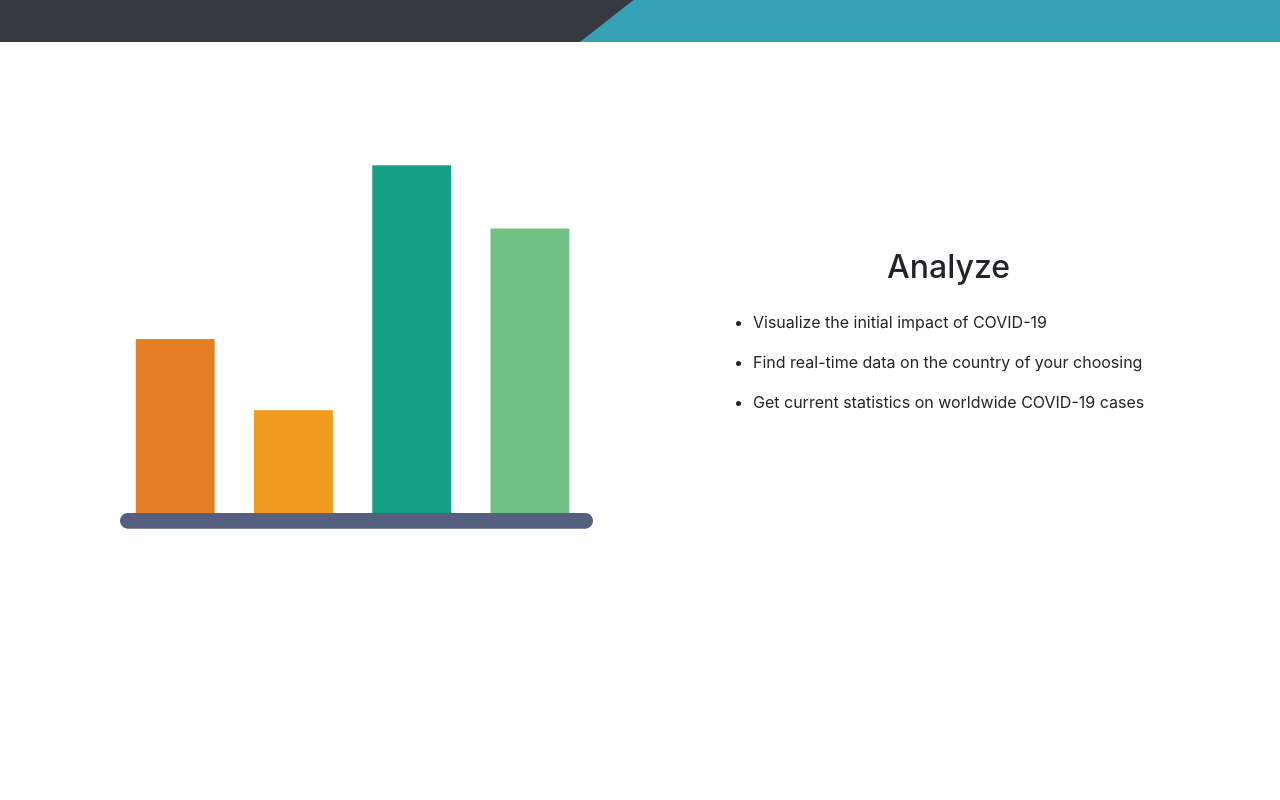
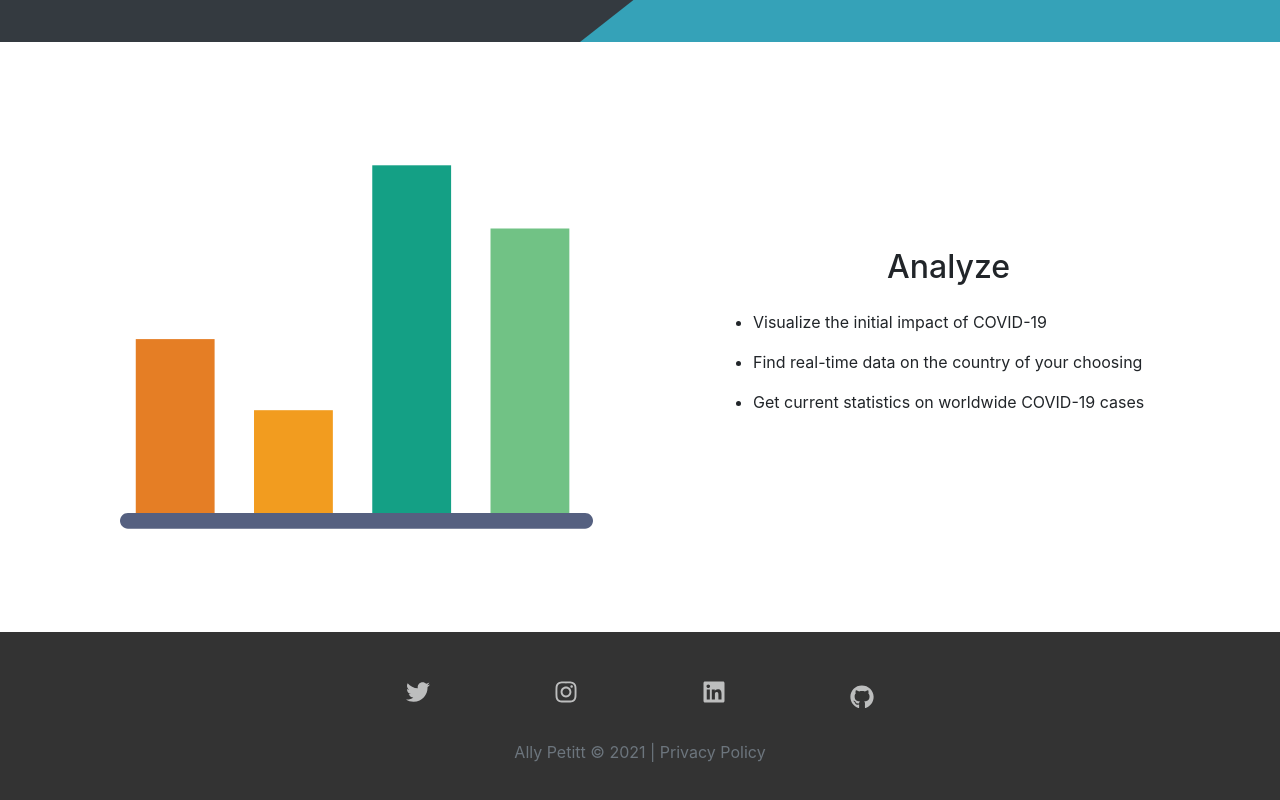
Before and after one commit to ally-petitt/covid-data, a React (Create React App) app in the folder client/: page /home in a window 1280 px wide. Shown: the part 530-1330 px from the top of the page. Before the commit the page ends 1162 px from the top, so only its background shows below. Built offline with nearby package versions, Linux system fonts and the light colour scheme.

Commit message:
made footer

```diff
--- a/client/package.json
+++ b/client/package.json
@@ -3,6 +3,10 @@
   "version": "0.1.0",
   "private": true,
   "dependencies": {
+    "@fortawesome/fontawesome-svg-core": "^1.2.35",
+    "@fortawesome/free-brands-svg-icons": "^5.15.3",
+    "@fortawesome/free-solid-svg-icons": "^5.15.3",
+    "@fortawesome/react-fontawesome": "^0.1.14",
     "@testing-library/jest-dom": "^5.12.0",
     "@testing-library/react": "^11.2.7",
     "@testing-library/user-event": "^12.8.3",
--- a/client/src/App.js
+++ b/client/src/App.js
@@ -35,6 +35,6 @@ function App() {
   );
 }
 
-// TODO: add a footer
+// TODO: get rid of security vulnerabilities
 
 export default App;
--- /dev/null
+++ b/client/src/components/Homepage/Footer.js
@@ -0,0 +1,26 @@
+import React from 'react'
+import { Link } from "react-router-dom"
+
+import { FontAwesomeIcon } from "@fortawesome/react-fontawesome"
+import { faTwitter, faInstagram, faLinkedin, faGithub } from "@fortawesome/free-brands-svg-icons"
+
+function Footer() {
+    return (
+        <section className="footer container m-0 min-vw-100 d-flex flex-column justify-content-center align-items-center p-5"
+        style={{backgroundColor: "#333333"}}>
+            <div className="social-icons row w-50">
+                <FontAwesomeIcon icon={faTwitter} className="text-light col-sm-3 col-6" />
+                <FontAwesomeIcon icon={faInstagram} className="text-light col-sm-3 col-6" />
+                <FontAwesomeIcon icon={faLinkedin} className="text-light col-sm-3 col-6" />
+                <a href="https://github.com/ally-petitt/covid-data" className="col-sm-3 col-6">
+                    <FontAwesomeIcon icon={faGithub} className="text-light" />
+                </a>
+            </div>
+            <div className="legal text-secondary mt-4">
+                Ally Petitt &copy; 2021 | <span className="text-secondary privacy-policy">Privacy Policy</span>
+            </div>
+        </section>
+    )
+}
+
+export default Footer
--- a/client/src/components/Homepage/Homepage.js
+++ b/client/src/components/Homepage/Homepage.js
@@ -3,12 +3,14 @@ import "./homepage.css"
 
 import Hero from "./Hero";
 import Description from "./Description"
+import Footer from "./Footer";
 
 function Homepage() {
     return (
-        <div>
+        <div className="w-100">
             <Hero />
             <Description />
+            <Footer />
         </div>
     )
 }
--- a/client/src/components/Homepage/homepage.css
+++ b/client/src/components/Homepage/homepage.css
@@ -34,6 +34,22 @@ h3 {
     color: rgb(177, 177, 177);
 }
 
+.social-icons > * {
+    cursor: pointer;
+    opacity: .7;
+    font-size:x-large;
+    transition: all .4s ease;
+}
+
+.social-icons > *:hover {
+    opacity: .45;
+}
+
+.privacy-policy:hover {
+    text-decoration: underline;
+    cursor: pointer;
+}
+
 @media screen and (max-width: 712px) {
     .hero {
         justify-content: center;
--- a/client/src/index.css
+++ b/client/src/index.css
@@ -1,5 +1,11 @@
+* {
+  margin: 0;
+  padding: 0;
+}
+
 body {
   margin: 0;
+  overflow-x: hidden;
   font-family: -apple-system, BlinkMacSystemFont, 'Segoe UI', 'Roboto', 'Oxygen',
     'Ubuntu', 'Cantarell', 'Fira Sans', 'Droid Sans', 'Helvetica Neue',
     sans-serif;
```
Also changed, not shown: 1 other file (tests, documents, lock files or other folders).
